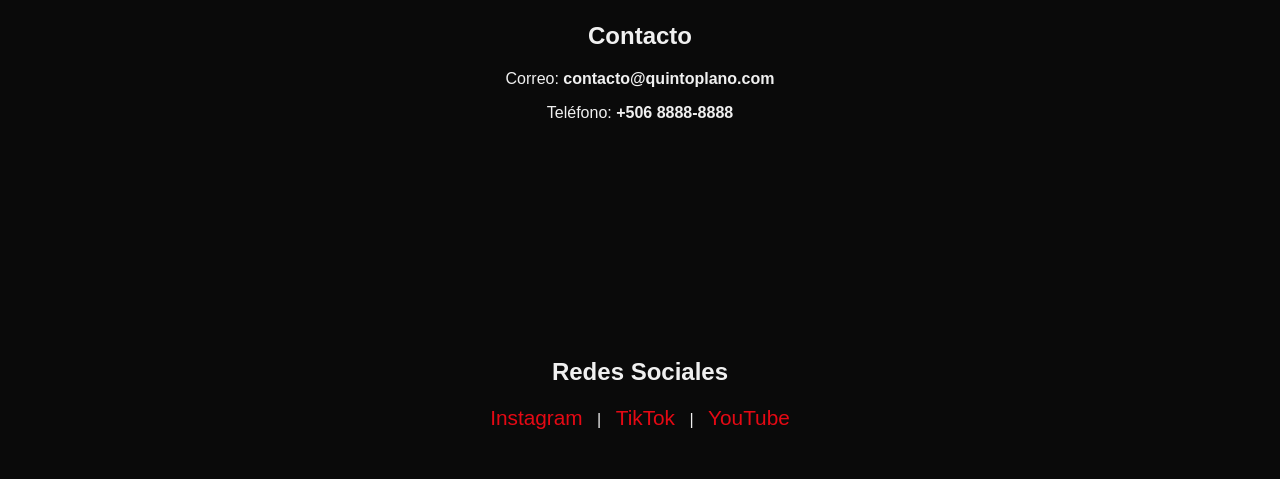
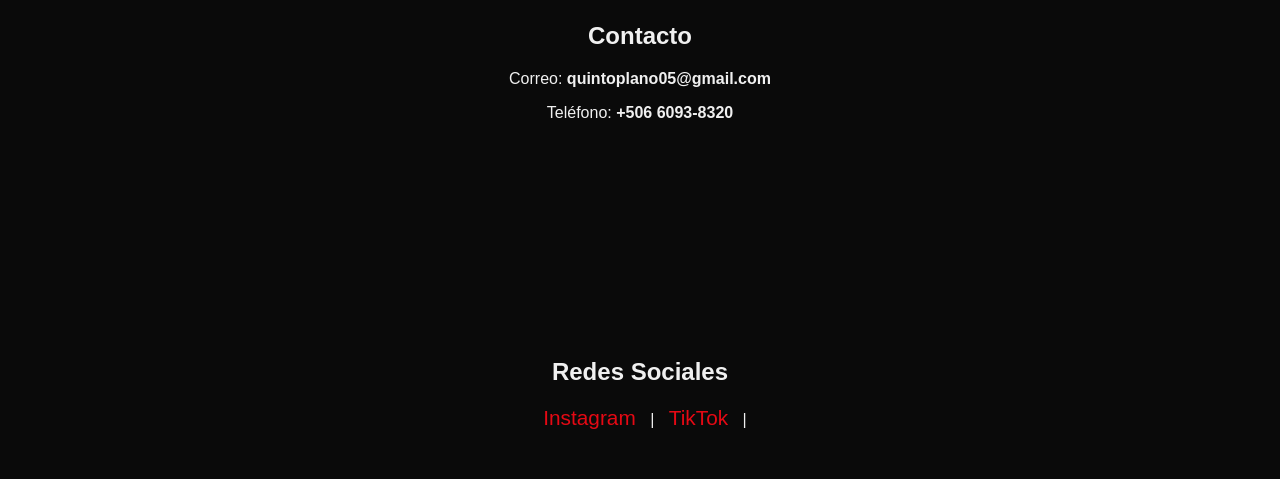
Before and after one commit to TzKyu/quinto-plano, a plain HTML site: page index.html in a window 1280 px wide. Shown: the part 1098-1577 px from the top of the page. Drawn offline with Linux system fonts and the light colour scheme.

Commit message:
Update contact information in index.html

```diff
--- a/index.html
+++ b/index.html
@@ -90,8 +90,8 @@
 
   <section id="contacto">
     <h2>Contacto</h2>
-    <p>Correo: <strong>contacto@quintoplano.com</strong></p>
-    <p>Teléfono: <strong>+506 8888-8888</strong></p>
+    <p>Correo: <strong>quintoplano05@gmail.com</strong></p>
+    <p>Teléfono: <strong>+506 6093-8320</strong></p>
   </section>
 
   <section id="redes">
@@ -99,7 +99,6 @@
     <div class="redes">
       <a href="#">Instagram</a> |
       <a href="#">TikTok</a> |
-      <a href="#">YouTube</a>
     </div>
   </section>
 
```
